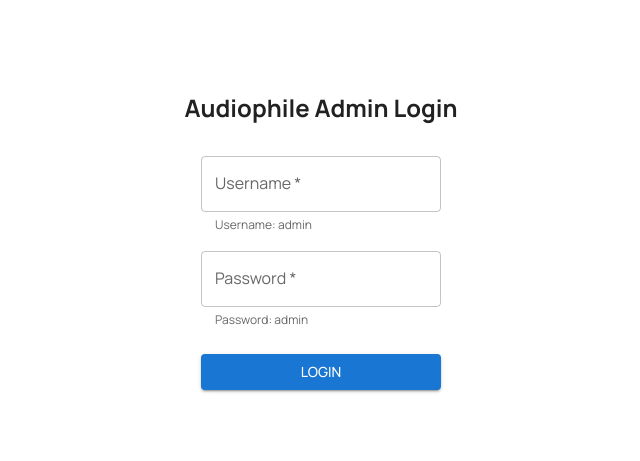
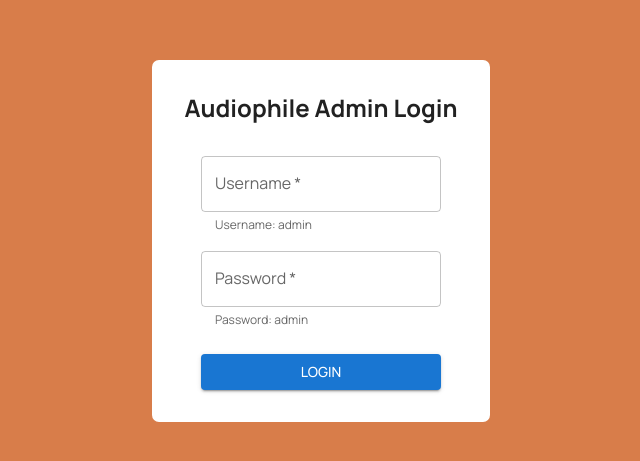
Before and after one commit to ChrisCox12/audiophile-e-commerce, a React (Create React App) app in the folder client/: page /admin/login in a window 1280 px wide. Shown: the part 159-620 px from the top of the page, without its empty margins (319-959 px from the left). Built offline with nearby package versions, Linux system fonts and the light colour scheme; no server answers; what @cloudinary/url-gen would draw is missing.

Commit message:
made some fixes for displaying erros

```diff
--- a/client/src/components/CheckoutForm.js
+++ b/client/src/components/CheckoutForm.js
@@ -25,6 +25,7 @@ export default function CheckoutForm({ completeOrder, cartTotal, shipping }) {
     const [expirationDate, setExpirationDate] = useState('');
     const [expirationMessage, setExpirationMessage] = useState('');
     const [loading, setLoading] = useState(false);
+    const [errorMsg, setErrorMsg] = useState('');
     const cart = useSelector(state => state.cart);
 
 
@@ -131,7 +132,7 @@ export default function CheckoutForm({ completeOrder, cartTotal, shipping }) {
                 completeOrder();
             }
             else {
-                alert(response.data.msg);
+                setErrorMsg(response.data.msg);
             }
         }
         catch(error) {
@@ -159,6 +160,8 @@ export default function CheckoutForm({ completeOrder, cartTotal, shipping }) {
         <Box className='checkout-content' display='flex' flexDirection={{ xs: 'column', xl: 'row' }} gap='2rem'>
             <Box className={styles['customer-form']} width={{ xs: '100%', xl: '70%' }} padding={{ xs: '1.5rem 1.5rem 2rem', md: '2rem 1.5rem', lg: '2.5rem', xl: '3.5rem 3rem' }}>
                 <Typography component='h1' variant='h3' fontWeight={700} marginBottom={{ xs: '2rem', md: '2.5rem' }}>CHECKOUT</Typography>
+
+                {errorMsg && <Typography textAlign='center' bgcolor='red' color='white' fontWeight={700} borderRadius='7px' padding='0.5rem'>Error: {errorMsg}</Typography>}
 
                 <Box marginBottom={{ xs: '2rem', md: '3rem', xl: '4rem' }}>
                     <Typography className={styles['form-section-head']} component='h3' variant='h5'>BILLING DETAILS</Typography>
--- a/client/src/pages/admin/AdminLogin.js
+++ b/client/src/pages/admin/AdminLogin.js
@@ -1,4 +1,4 @@
-import { Box, Typography, Button, TextField } from '@mui/material';
+import { Typography, Button, TextField } from '@mui/material';
 import { useNavigate } from 'react-router-dom';
 import { useState, useEffect } from 'react';
 import axiosInstance from '../../utils/axios';
@@ -7,6 +7,7 @@ import axiosInstance from '../../utils/axios';
 export default function AdminLoginPage() {
     const [username, setUsername] = useState('');
     const [password, setPassword] = useState('');
+    const [errorMsg, setErrorMsg] = useState('');
     const navigate = useNavigate();
 
     useEffect(() => {
@@ -28,7 +29,7 @@ export default function AdminLoginPage() {
                 navigate('/admin');
             }
             else {
-                alert(response.data.msg);
+                setErrorMsg(response.data.msg);
             }
         }
         catch(error) {
@@ -38,12 +39,34 @@ export default function AdminLoginPage() {
 
 
     return (
-        <div>
-            <Box display='flex' flexDirection='column' alignItems='center' justifyContent='center' height='100vh' gap='2rem'>
+        <div
+            style={{
+                backgroundColor: '#D87D4A',
+                height: '100vh',
+                display: 'flex',
+                justifyContent: 'center',
+                alignItems: 'center'
+            }}
+        >
+            <div
+                className='login-form-container'
+                style={{
+                    display: 'flex',
+                    flexDirection: 'column',
+                    justifyContent: 'center',
+                    alignItems: 'center',
+                    gap: '2rem',
+                    backgroundColor: 'white',
+                    padding: '2rem',
+                    borderRadius: '7px'
+                }}
+            >
                 <Typography component='h1' variant='h5' fontWeight={700}>Audiophile Admin Login</Typography>
 
-                <form onSubmit={handleSubmit} style={{ width: '15rem' }}>
-                    <Box display='flex' flexDirection='column' gap='0.5rem' marginBottom='1rem'>
+                {errorMsg && <Typography textAlign='center' bgcolor='red' color='white' fontWeight={700} borderRadius='7px' padding='0.5rem'>Error: {errorMsg}</Typography>}
+
+                <form className='login-form' onSubmit={handleSubmit} style={{ width: '15rem' }}>
+                    <div style={{ marginBottom: '1rem' }}>
                         <TextField
                             label='Username'
                             id='username'
@@ -52,8 +75,9 @@ export default function AdminLoginPage() {
                             helperText='Username: admin'
                             onChange={(e) => setUsername(e.target.value)}
                         />
-                    </Box>
-                    <Box display='flex' flexDirection='column' gap='0.5rem' marginBottom='1.5rem'>
+                    </div>
+
+                    <div style={{ marginBottom: '1.5rem' }}>
                         <TextField
                             label='Password'
                             id='password'
@@ -62,11 +86,11 @@ export default function AdminLoginPage() {
                             helperText='Password: admin'
                             onChange={(e) => setPassword(e.target.value)}
                         />
-                    </Box>
+                    </div>
 
                     <Button type='submit' variant='contained' fullWidth>Login</Button>
                 </form>
-            </Box>
+            </div>
         </div>
     )
 }
--- a/client/src/pages/admin/NewProduct.js
+++ b/client/src/pages/admin/NewProduct.js
@@ -19,6 +19,7 @@ export default function NewProductPage() {
     const [galleryFirst, setGalleryFirst] = useState('');
     const [gallerySecond, setGallerySecond] = useState('');
     const [galleryThird, setGalleryThird] = useState('');
+    const [errorMsg, setErrorMsg] = useState('');
     const navigate = useNavigate();
 
 
@@ -123,7 +124,8 @@ export default function NewProductPage() {
                 navigate('/admin/products');
             }
             else {
-                alert(response.data.msg);
+                //alert(response.data.msg);
+                setErrorMsg(response.data.msg);
             }
         }
         catch(error) {
@@ -143,6 +145,8 @@ export default function NewProductPage() {
                 <Typography className={styles['page-header']} component='h1' variant='h4'>New Product</Typography>
 
                 <form className={styles['new-product-details-form']} onSubmit={handleSubmit}>
+                    {errorMsg && <Typography textAlign='center' bgcolor='red' color='white' fontWeight={700} borderRadius='7px' padding='0.5rem'>Error: {errorMsg}</Typography>}
+
                     <Grid className={styles['new-product-basic-details-grid']} container spacing={2}>
                         <Grid className='grid-header' item xs={12}>
                             <Typography className={styles['grid-section-head']} component='h2' variant='h5'>Basic Details</Typography>
--- a/client/src/pages/admin/OrderDetails.js
+++ b/client/src/pages/admin/OrderDetails.js
@@ -13,6 +13,7 @@ export default function OrderDetailsPage() {
     const { data: order, isFetching } = useGetOrderByIdQuery(orderId);
     const [deliveryStatus, setDeliveryStatus] = useState('');
     const [baseStatus, setBaseStatus] = useState('');
+    const [errorMsg, setErrorMsg] = useState('');
 
 
     useEffect(() => {
@@ -33,7 +34,8 @@ export default function OrderDetailsPage() {
                 setBaseStatus(deliveryStatus);
             }
             else {
-                alert(response.data.msg);
+                //alert(response.data.msg);
+                setErrorMsg(response.data.msg);
             }
         }
         catch(error) {
@@ -90,6 +92,8 @@ export default function OrderDetailsPage() {
                     <Grid container item xs={12}>
                         <Grid className={styles['grid-section-head']} item xs={12} sm={4}>Status</Grid>
                         <Grid item xs={12} sm={8}>
+                            {errorMsg && <Typography textAlign='center' bgcolor='red' color='white' fontWeight={700} borderRadius='7px' padding='0.5rem'>Error: {errorMsg}</Typography>}
+
                             <div style={{ display: 'flex', alignItems: 'center', gap: '1rem' }}>
                                 <Select value={deliveryStatus} onChange={(e) => setDeliveryStatus(e.target.value)} sx={{ width: '100%' }}>
                                     <MenuItem value='Pending'>Pending</MenuItem>
--- a/client/src/pages/admin/ProductDetails.js
+++ b/client/src/pages/admin/ProductDetails.js
@@ -25,6 +25,8 @@ export default function ProductDetailsPage() {
     const [galleryFirst, setGalleryFirst] = useState('');
     const [gallerySecond, setGallerySecond] = useState('');
     const [galleryThird, setGalleryThird] = useState('');
+    const [deleteErrorMsg, setDeleteErrorMsg] = useState('');
+    const [submitErrorMsg, setSubmitErrorMsg] = useState('');
     const navigate = useNavigate();
 
 
@@ -128,7 +130,7 @@ export default function ProductDetailsPage() {
                 navigate('/admin/products');
             }
             else {
-                alert(response.data.msg);
+                setDeleteErrorMsg(response.data.msg);
             }
         }
         catch(error) {
@@ -165,7 +167,7 @@ export default function ProductDetailsPage() {
                 navigate('/admin/products');
             }
             else {
-                alert(response.data.msg);
+                setSubmitErrorMsg(response.data.msg);
             }
         }
         catch(error) {
@@ -187,6 +189,9 @@ export default function ProductDetailsPage() {
                 <Typography className={styles['page-header']} component='h1' variant='h4'>Product Details</Typography>
 
                 <form className={styles['new-product-details-form']} onSubmit={handleSubmit}>
+                    {submitErrorMsg && <Typography textAlign='center' bgcolor='red' color='white' fontWeight={700} borderRadius='7px' padding='0.5rem'>Submit Error: {submitErrorMsg}</Typography>}
+                    {deleteErrorMsg && <Typography textAlign='center' bgcolor='red' color='white' fontWeight={700} borderRadius='7px' padding='0.5rem'>Delete Error: {deleteErrorMsg}</Typography>}
+
                     <Grid className={styles['new-product-basic-details-grid']} container spacing={2}>
                         <Grid className='grid-header' item xs={12}>
                             <Typography className={styles['grid-section-head']} component='h2' variant='h5'>Basic Details</Typography>
```
